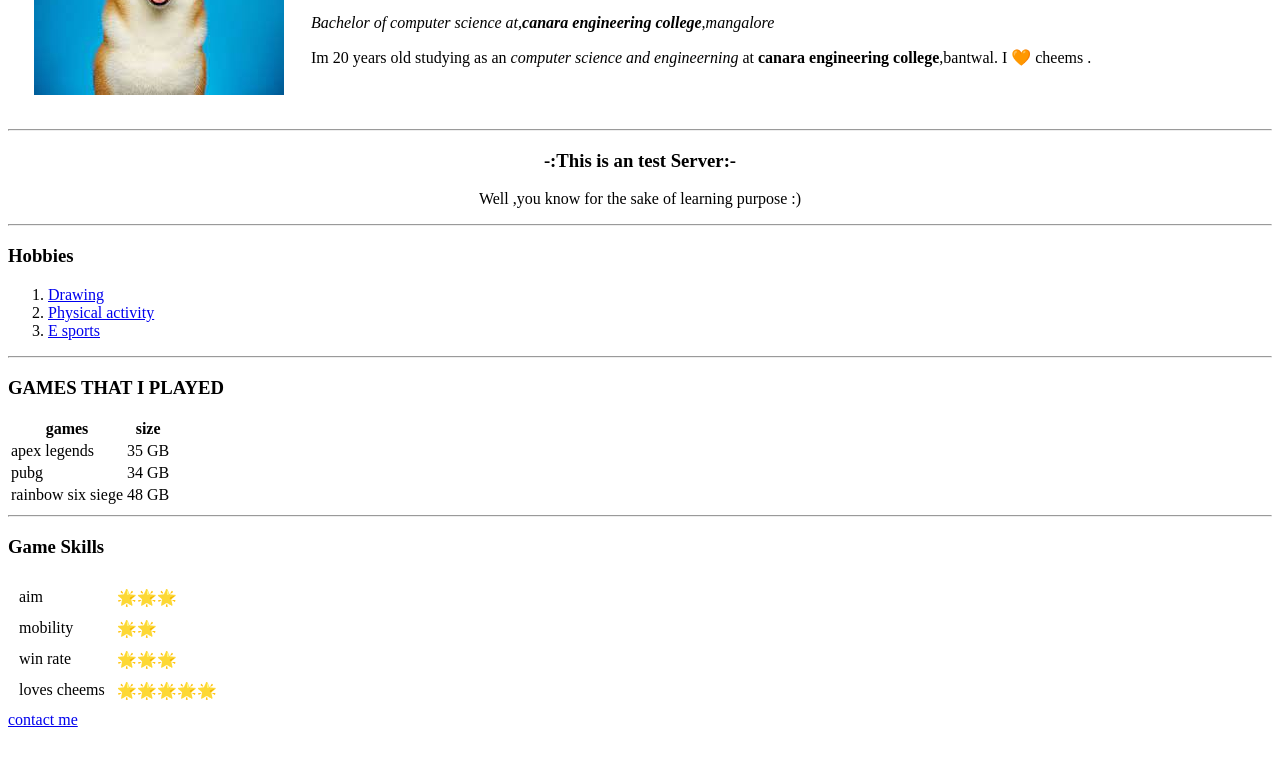
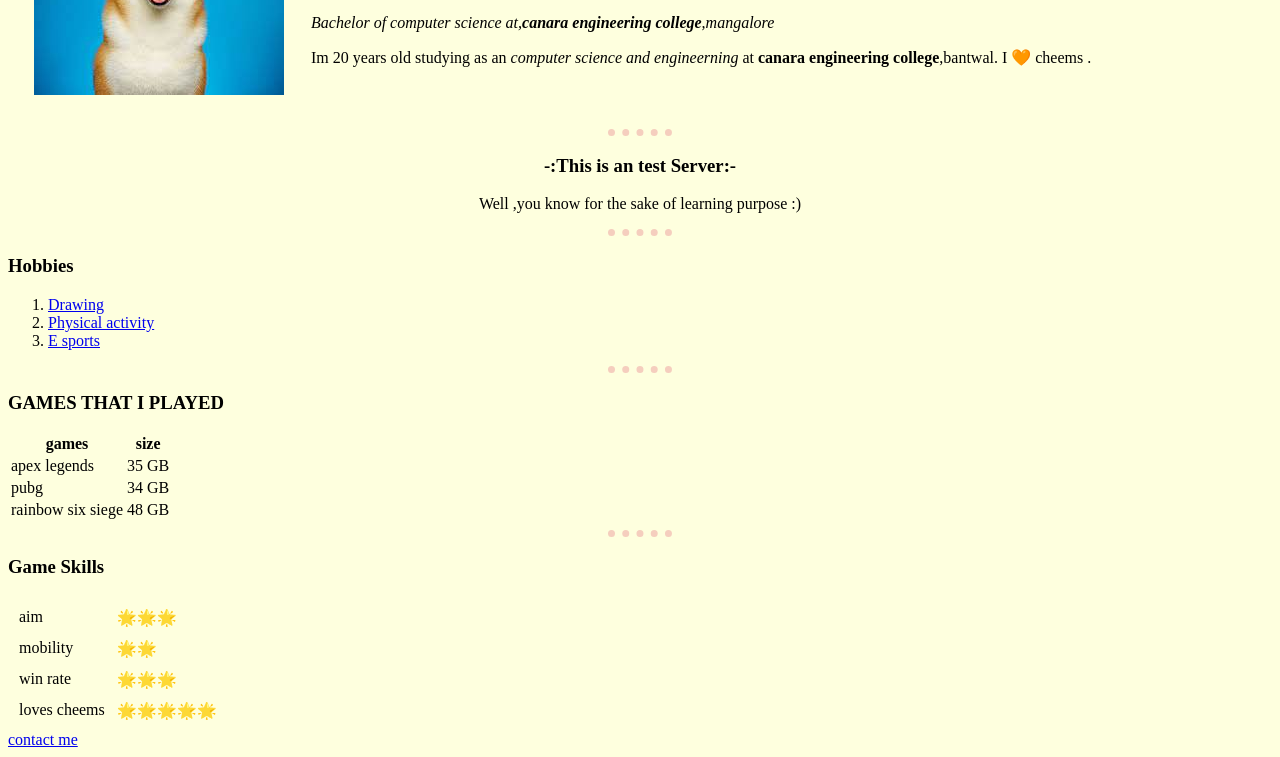
Before and after one commit to vignesh-kundar/html1, a plain HTML site: page index.html in a window 1280 px wide. Shown: the part 141-898 px from the top of the page. Drawn offline with Linux system fonts and the light colour scheme.

Commit message:
Update index.html

```diff
--- a/index.html
+++ b/index.html
@@ -6,6 +6,22 @@
 <head>
   <meta charset="utf-8">
   <title>Vignesh Kundar</title>
+  <style>
+
+     body{
+       background-color : #feffde;
+     }
+
+    hr{
+
+      border-style: dotted none none;
+      border-color: #f5cebe;
+      border-size : 5px;
+      border-width: 7px;
+      width: 5%;
+    }
+
+  </style>
 </head>
 
 <body>
```
